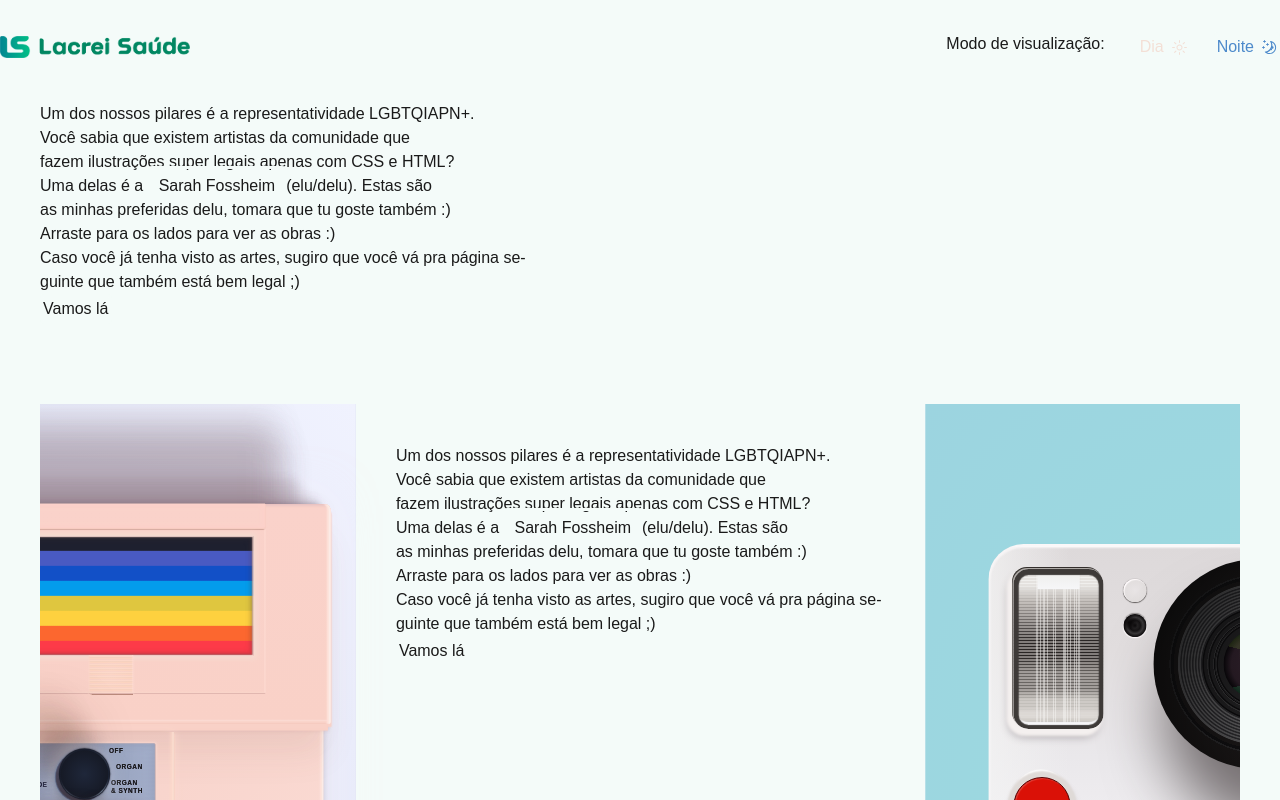
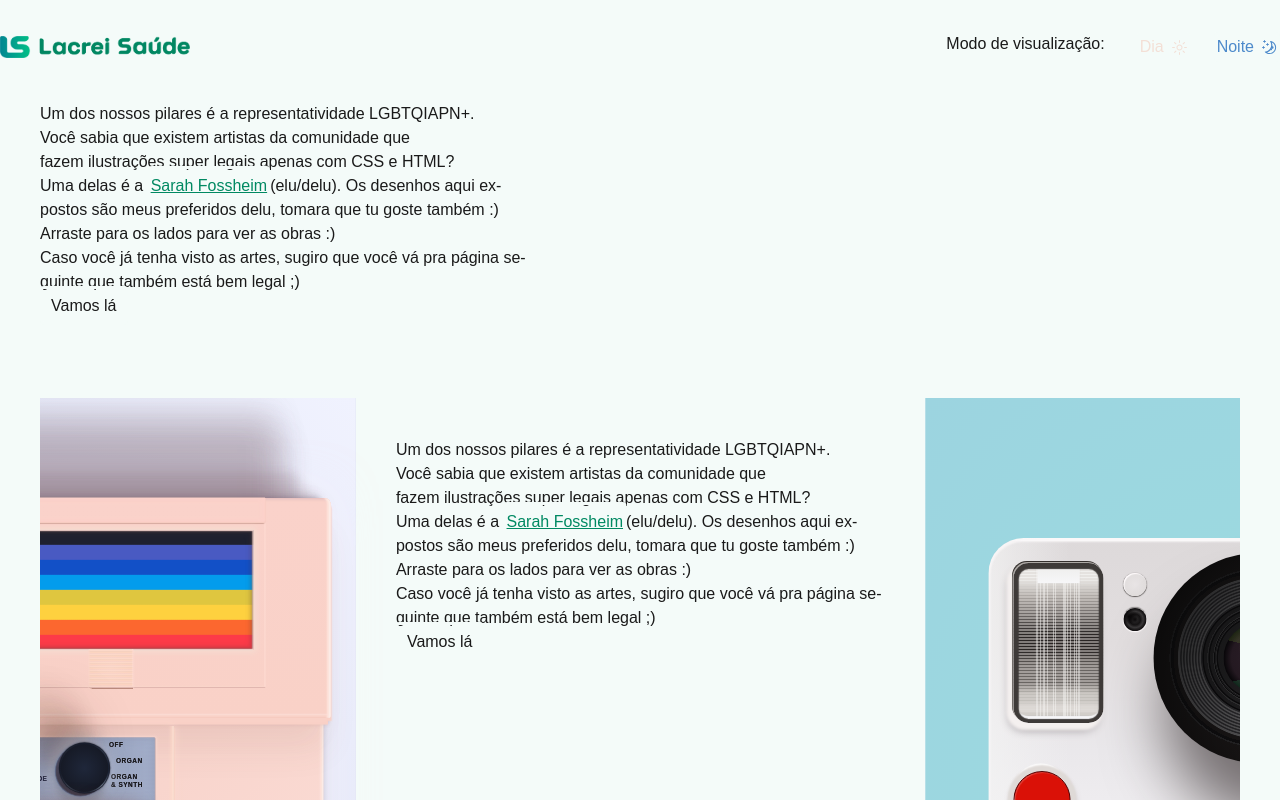
Before and after one commit to brunomoleta/testetecnico-lacrei-saude, a Next.js app: page / in a window 1280 px wide. Shown: the top 800 px of the page. Built offline with nearby package versions, Linux system fonts and the light colour scheme; no server answers.

Commit message:
:recycle: refactor:Hero
Mudança do estilo do Link e do texto.

```diff
--- a/src/components/Hero/Hero.style.ts
+++ b/src/components/Hero/Hero.style.ts
@@ -1,8 +1,17 @@
 "use client";
 import styled from "styled-components";
+import Link from "next/link";
 
 export const Wrapper = styled.div`
   padding: 40px;
   max-width: 700px;
   overflow-wrap: unset;
 `;
+export const Author = styled(Link)`
+  color: var(--color-link);
+  text-decoration: underline;
+  padding-inline: 0;
+  &:hover {
+    text-decoration: unset;
+  }
+`;
--- a/src/components/Hero/Hero.tsx
+++ b/src/components/Hero/Hero.tsx
@@ -1,18 +1,17 @@
-'use client'
+"use client";
 
 import React from "react";
 
 import Balancer from "react-wrap-balancer";
 import Link from "next/link";
-import { Wrapper } from "@/components/Hero/Hero.style";
-import {VisuallyHidden} from "@radix-ui/react-visually-hidden";
+import { Author, Wrapper } from "@/components/Hero/Hero.style";
+import { VisuallyHidden } from "@radix-ui/react-visually-hidden";
 
 function Hero() {
   return (
     <Wrapper>
       <VisuallyHidden>
-        <h1>Teste técnico da Lacrei Saúde
-        produzido por Bruno Moleta Santos</h1>
+        <h1>Teste técnico da Lacrei Saúde produzido por Bruno Moleta Santos</h1>
       </VisuallyHidden>
       <p>
         <Balancer>
@@ -24,9 +23,9 @@ function Hero() {
       <p>
         <Balancer>
           Uma delas é a{" "}
-          <Link href="https://css-art.com/@fossheim">Sarah Fossheim</Link>
-          (elu/delu). Estas são as minhas preferidas delu, tomara que tu goste
-          também :)
+          <Author href="https://css-art.com/@fossheim">Sarah Fossheim</Author>
+          (elu/delu). Os desenhos aqui expostos são meus preferidos delu, tomara
+          que tu goste também :)
         </Balancer>
       </p>
       <p>Arraste para os lados para ver as obras :)</p>
@@ -36,7 +35,7 @@ function Hero() {
           Caso você já tenha visto as artes, sugiro que você vá pra página
           seguinte que também está bem legal ;)
         </p>
-        <button>Vamos lá</button>
+        <Link href={"/pride"}>Vamos lá</Link>
       </div>
     </Wrapper>
   );
```
